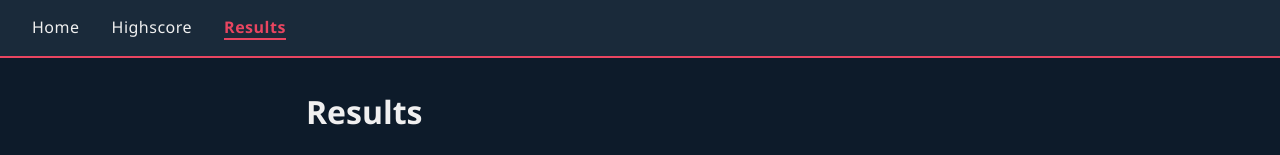
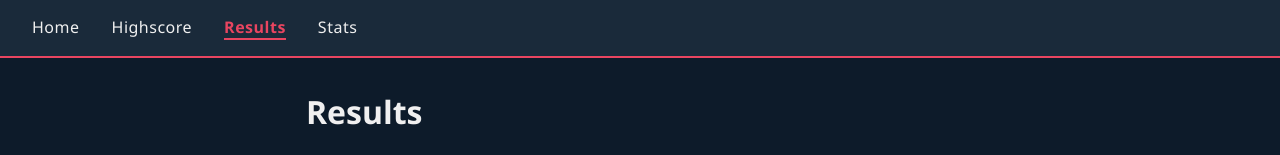
Before and after one commit to ilma200503/Quizapp, a React (Vite) app: page /results in a window 1280 px wide. Shown: the top 155 px of the page. Built offline with nearby package versions, Linux system fonts and the light colour scheme.

Commit message:
Added Stats to navbar

```diff
--- a/src/components/Navbar.jsx
+++ b/src/components/Navbar.jsx
@@ -6,6 +6,7 @@ function Navbar() {
       <NavLink to="/">Home</NavLink>
       <NavLink to="/highscore">Highscore</NavLink>
       <NavLink to="/results">Results</NavLink>
+      <NavLink to="/stats">Stats</NavLink>
     </nav>
   )
 }
```
